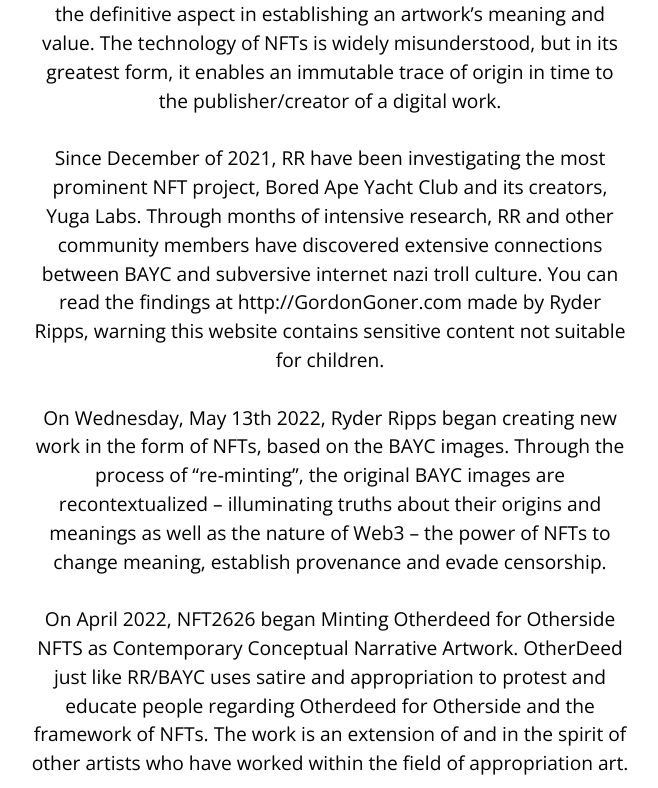
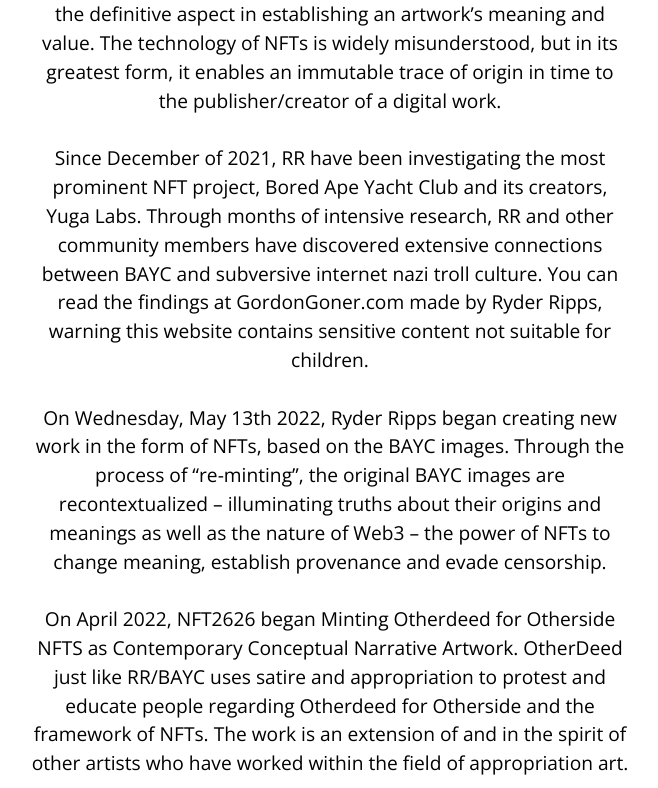
Before and after one commit to NFT2626/otherside, a plain HTML site: page index.html in a window 1280 px wide. Shown: the part 1196-1984 px from the top of the page, without its empty margins (310-968 px from the left). Drawn offline with nearby package versions, Linux system fonts and the light colour scheme.

Commit message:
Update index.html

```diff
--- a/index.html
+++ b/index.html
@@ -46,7 +46,7 @@
 				Since December of 2021, RR have been investigating the most prominent NFT project, Bored Ape Yacht Club and its creators,
 				Yuga Labs. Through months of intensive research, RR and other community members have discovered extensive
 				connections between BAYC and subversive internet nazi troll culture. You can read the findings at
-				http://GordonGoner.com made by Ryder Ripps, warning this website contains sensitive content not suitable for children.<br>
+				<a href="https://GordonGoner.com">GordonGoner.com</a> made by Ryder Ripps, warning this website contains sensitive content not suitable for children.<br>
 				<br>
 				On Wednesday, May 13th 2022, Ryder Ripps began creating new work in the form of NFTs, based on the BAYC images. Through the
 				process of “re-minting”, the original BAYC images are recontextualized – illuminating truths about their origins and
```
